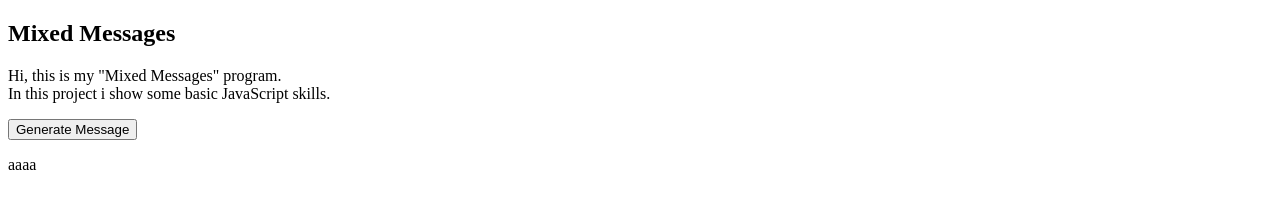
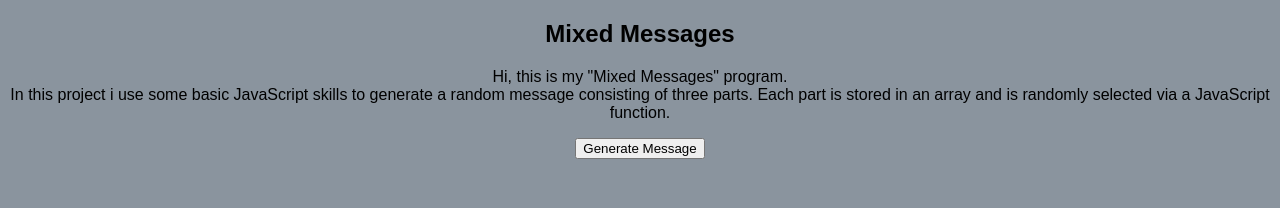
Before and after one commit to jonathan-dimarco/Mixed-Messages, a plain HTML site: page index.html in a window 1280 px wide. Drawn offline with Linux system fonts and the light colour scheme.

Commit message:
added basic style and a description of the program

```diff
--- a/index.html
+++ b/index.html
@@ -5,20 +5,22 @@
     <meta http-equiv="X-UA-Compatible" content="IE=edge">
     <meta name="viewport" content="width=device-width, initial-scale=1.0">
     <title>Mixed Messages</title>
-    <link rel="stylesheet" href="style..css">
+    <link rel="stylesheet" href="/style.css">
 </head>
 <body>
     <section>
         <h1>Mixed Messages</h1>
         <p>Hi, this is my "Mixed Messages" program.
             <br>
-        In this project i show some basic JavaScript skills.
+        In this project i use some basic JavaScript skills to generate a random message
+        consisting of three parts.
+        Each part is stored in an array and is randomly selected via a JavaScript function.
         </p>
     </section>
-    <section>
+    <section id="message-container">
         <button id="button">Generate Message</button>
         <br>
-        <p id="message">aaaa</p>
+        <p id="message"></p>
     </section>
 </body>
 <script src="/functions.js"></script>
--- /dev/null
+++ b/style.css
@@ -0,0 +1,14 @@
+body {
+    font-family: Arial, Helvetica, sans-serif;
+    background-color: rgb(138, 148, 158);
+    text-align: center;
+}
+
+h1 {
+    font-weight: bold;
+    text-align: center;
+}
+
+#message {
+    color: azure;
+}
```
Also changed, not shown: style..css (deleted).
